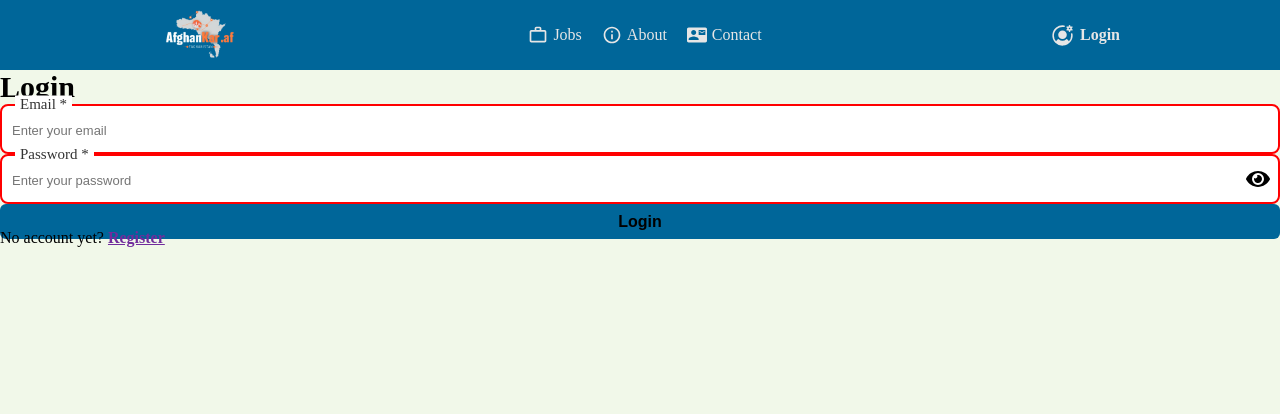
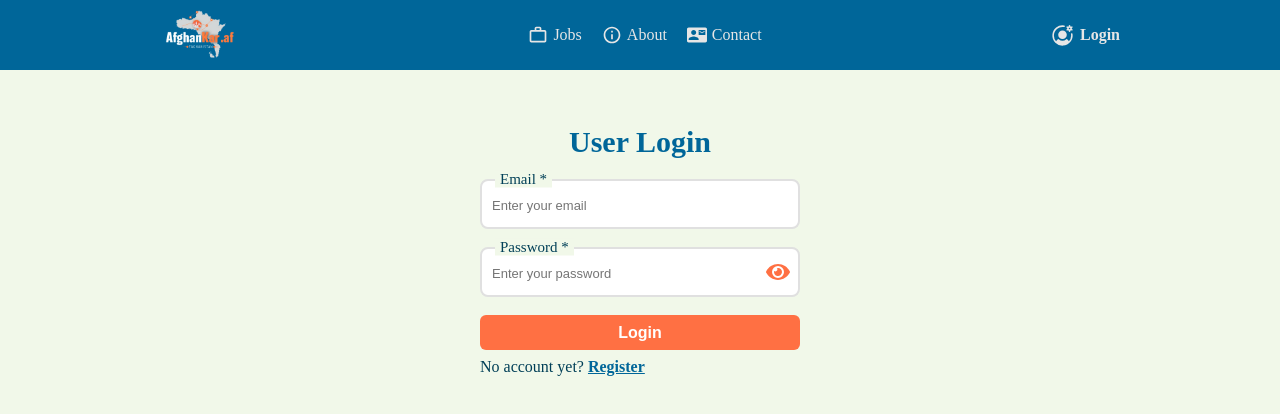
Before and after one commit to Naeemi7/AfghanKar.af, a React (Vite) app in the folder client/: page /user-login in a window 1280 px wide. Shown: the top 414 px of the page. Built offline with nearby package versions, Linux system fonts and the light colour scheme.

Commit message:
the user login component has been almost completed

```diff
--- a/client/src/App.jsx
+++ b/client/src/App.jsx
@@ -5,7 +5,7 @@ import UserLogin from "@auth/user-login/UserLogin";
 
 function App() {
   return (
-    <>
+    <div className="app">
       <UserProvider>
         <Navbar />
 
@@ -13,7 +13,7 @@ function App() {
           <Route path="/user-login" element={<UserLogin />} />
         </Routes>
       </UserProvider>
-    </>
+    </div>
   );
 }
 
--- a/client/src/components/auth/user-login/UserLogin.jsx
+++ b/client/src/components/auth/user-login/UserLogin.jsx
@@ -45,7 +45,8 @@ const UserLogin = () => {
 
   return (
     <div className="user-login-container">
-      <h2>Login</h2>
+      <div className="user-login-wrapper">
+        <h2>User Login</h2>
         <form onSubmit={handleLogin}>
           <Input
             labelName="Email *"
@@ -78,6 +79,7 @@ const UserLogin = () => {
           />
         </form>
       </div>
+    </div>
   );
 };
 
--- a/client/src/components/reusable/AuthLink.jsx
+++ b/client/src/components/reusable/AuthLink.jsx
@@ -13,13 +13,13 @@ export default function AuthLink({
   };
 
   const linkStyle = {
-    color: "#712c9c",
+    color: "#006699",
     fontWeight: "bold",
     transition: "color 0.3s ease",
   };
 
   const hoverStyle = {
-    color: "#4b2069",
+    color: "#003f57",
   };
 
   return (
--- a/client/src/index.scss
+++ b/client/src/index.scss
@@ -7,6 +7,7 @@
 }
 body {
   background-color: $background-color;
+  margin: 0 auto;
 }
 
 html {
@@ -27,4 +28,12 @@ h4 {
 }
 p {
   font-size: 1.6rem;
+  color: $text-color;
 }
+
+h1,
+h2,
+h3,
+h4 {
+  color: $heading-color;
+}
--- a/client/src/styles/abstracts/_mixin.scss
+++ b/client/src/styles/abstracts/_mixin.scss
@@ -18,7 +18,7 @@
     top: 0;
     width: calc(100% - 30px);
     height: -5px;
-    background: white;
+    background: transparent;
     z-index: 1;
   }
 
@@ -27,10 +27,10 @@
     left: 15px;
     top: 0;
     transform: translateY(-50%);
-    background: white;
+    background: $background-color;
     padding: 0 5px;
     font-size: 1.5rem;
-    color: #333;
+    color: $text-color;
     z-index: 2;
   }
 }
@@ -40,13 +40,13 @@
   height: 100%;
   width: 100%;
   border-radius: 0.8rem;
-  border: 2px solid red;
+  border: 2px solid $border-color;
   outline: none;
   font-size: 1.3rem;
   padding-left: 1rem;
 
   &:focus {
-    border-color: $primary-color;
+    border-color: $accent-color;
   }
 }
 
@@ -58,4 +58,9 @@
   border: none;
   border-radius: 0.6rem;
   cursor: pointer;
+  color: $btn-text-color;
+
+  &:hover {
+    background-color: $primary-btn-hover;
+  }
 }
--- a/client/src/styles/abstracts/_variables.scss
+++ b/client/src/styles/abstracts/_variables.scss
@@ -9,7 +9,7 @@ $subheading-color: #212121; // Subheadings or smaller titles (H3, H4)
 // Accent and Background
 $accent-color: #ff7043; // Call-to-action buttons and key highlights
 $background-color: #f1f8e9; // Page background color
-$text-color: #212121; // Main body text color
+$text-color: #003f57; // Main body text color
 
 // Buttons
 $primary-btn-background: #ff7043; // Primary button background (CTA)
--- a/client/src/styles/components/reusableComponents.scss
+++ b/client/src/styles/components/reusableComponents.scss
@@ -6,7 +6,7 @@
 // Reusable button
 .reusable-button {
   @include common-button-template;
-  background-color: $primary-color;
+  background-color: $primary-btn-background;
 }
 
 form {
@@ -21,14 +21,19 @@ form {
 
     .hide-and-show-pass {
       position: absolute;
-      right: 1rem; // Adjust as necessary
+      right: 1rem;
       cursor: pointer;
+      color: $primary-btn-background;
+
+      &:hover {
+        color: $primary-btn-hover;
+      }
     }
   }
 
   // Input box style
   .input-box {
-    height: 5rem; // Fixed deprecated warning by moving height above mixin
+    height: 5rem;
 
     @include common-input-container-template;
 
--- a/client/src/styles/components/user-login.scss
+++ b/client/src/styles/components/user-login.scss
@@ -1,2 +1,27 @@
 @import "@/styles/abstracts/variables";
 @import "@/styles/abstracts/mixin";
+
+.user-login-container {
+  width: 100%;
+  max-width: 100rem;
+  margin: 0 auto;
+  display: flex;
+  justify-content: center;
+
+  .user-login-wrapper {
+    width: 35%;
+    padding: 1.5rem;
+    display: flex;
+    flex-direction: column;
+    align-items: center;
+    gap: 2rem;
+
+    h2 {
+      margin-top: 4rem;
+    }
+
+    form {
+      gap: 1.8rem;
+    }
+  }
+}
```
Lines whose indentation alone changed are shown as unchanged.
